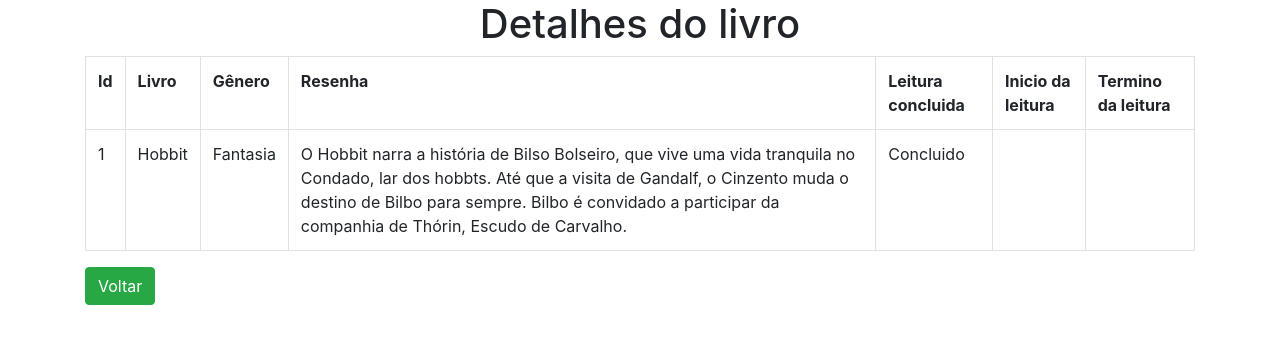
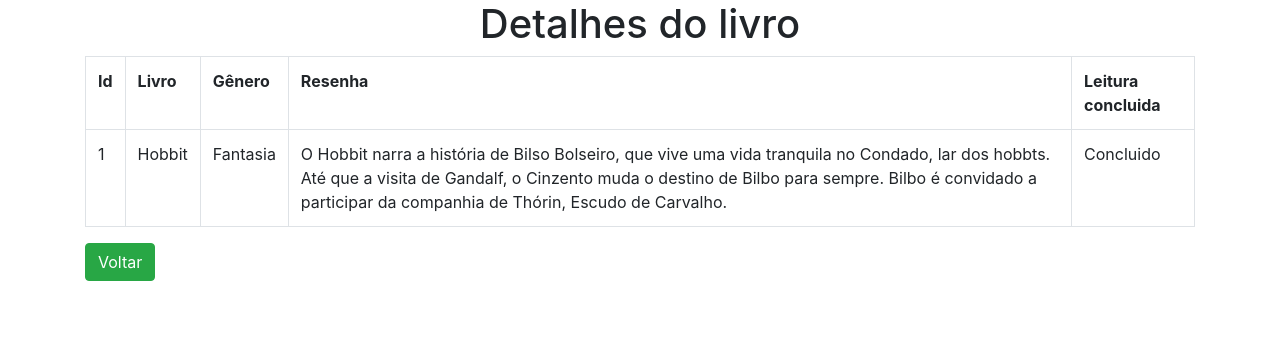
Before and after one commit to Juan-Costa-Lemos/Sistema_de_gestao_de_leitura, a Django app: page /minhas_leituras/1 in a window 1280 px wide. Shown: the part 72-416 px from the top of the page. Run offline with Django 4.2, Linux system fonts and the light colour scheme; data comes from the database, SQL or seed files in the repository; some libraries are stand-ins or nearby versions.

Commit message:
removendo data de leita do html

```diff
--- a/gestao_leitura/templates/gestao_leitura/detalhe.html
+++ b/gestao_leitura/templates/gestao_leitura/detalhe.html
@@ -11,8 +11,6 @@
             <th>Gênero</th>
             <th>Resenha</th>
             <th>Leitura concluida</th>
-            <th>Inicio da leitura</th>
-            <th>Termino da leitura</th>
         </tr>
         <tr>
             <td>{{dados.id}}</td>
@@ -20,8 +18,6 @@
             <td>{{dados.genero}}</td>
             <td>{{dados.resenha}}</td>
             <td>{{dados.status}}</td>
-            <td>{{dados.dataInicio}}</td>
-            <td>{{dados.dataTermino}}</td>
         </tr>
     </table>
     <button class="btn btn-success"><a style='color:white;' href="{% url 'minhas_leituras' %}" >Voltar</a> </button>
```
